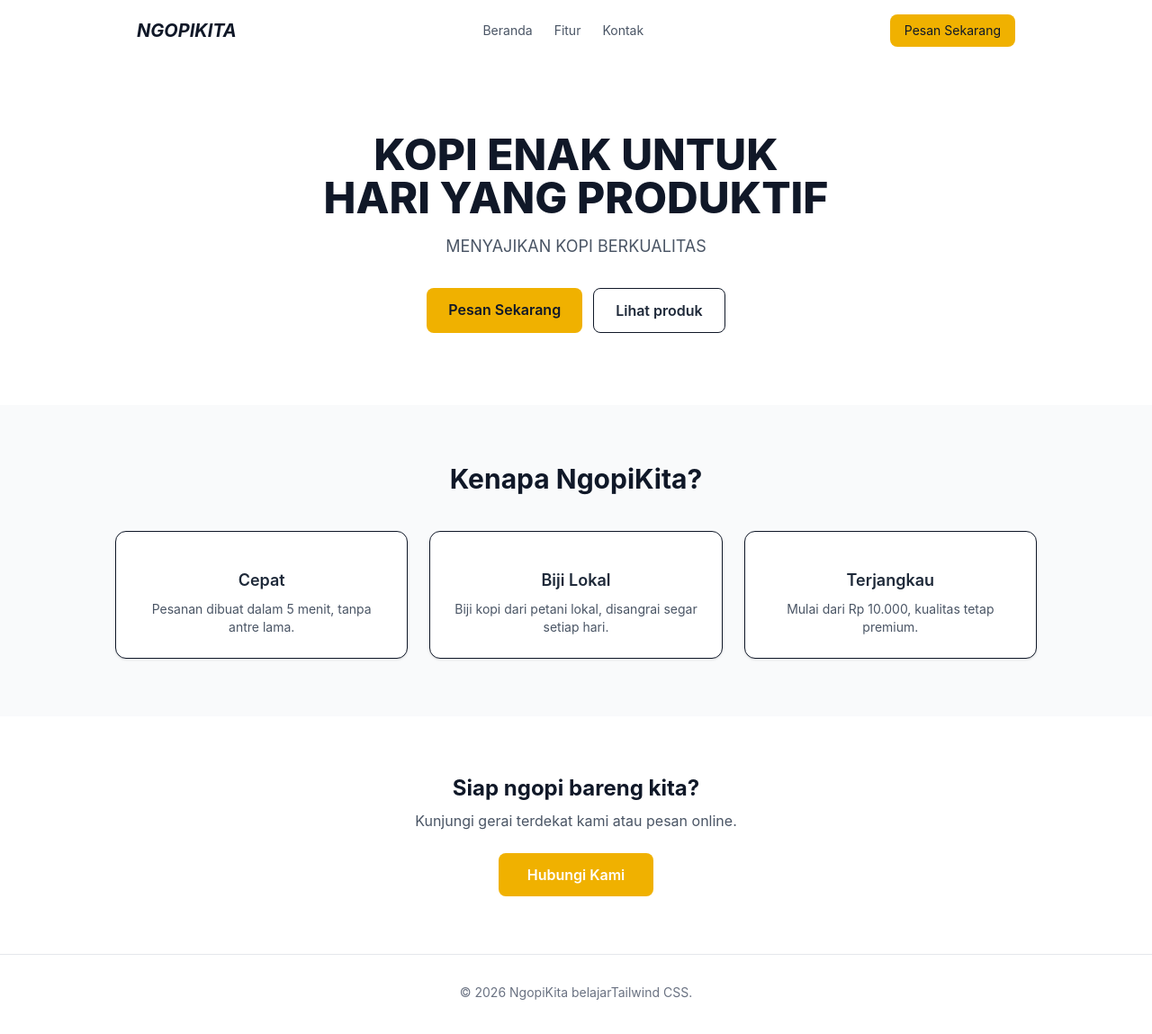
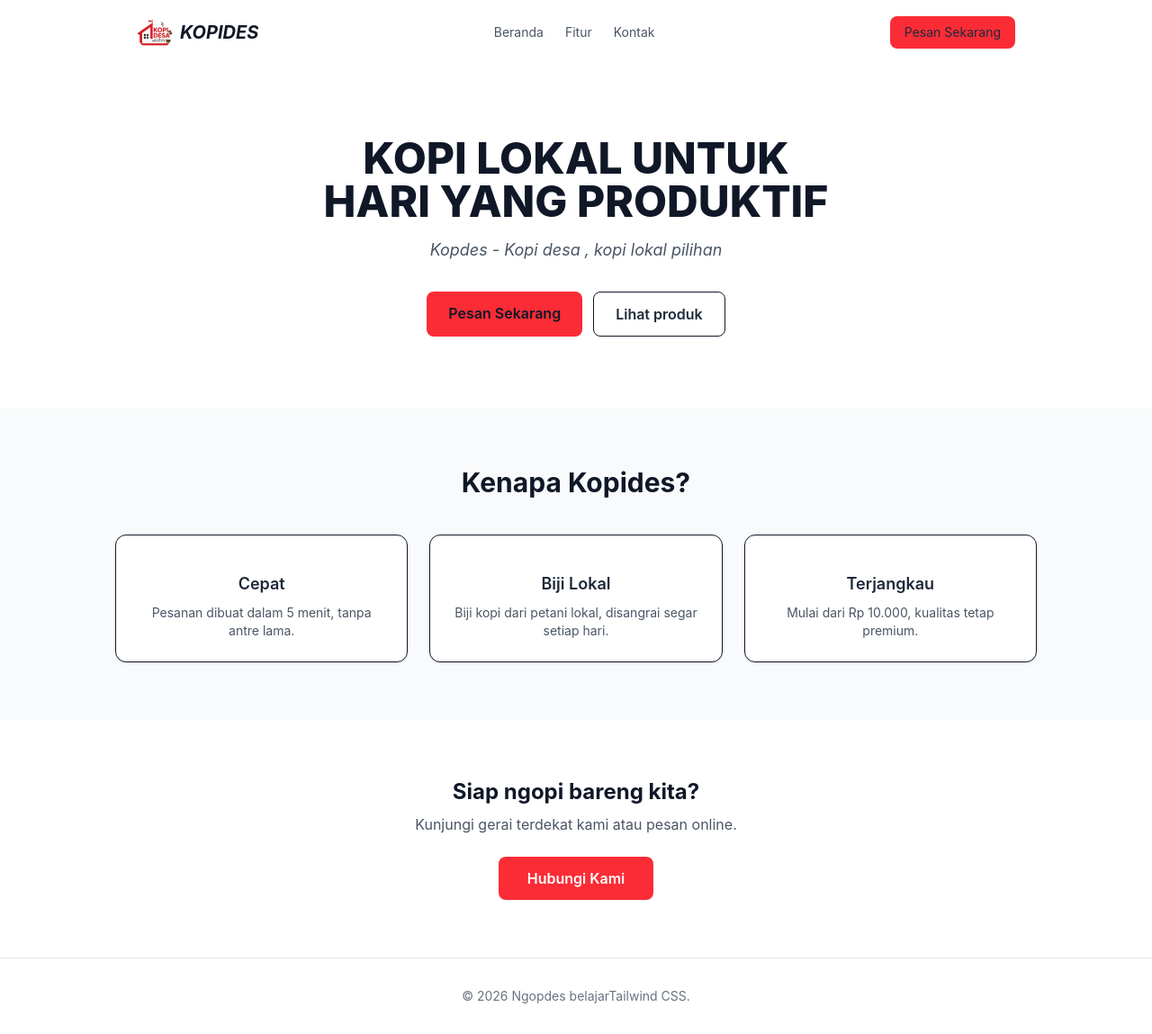
Before and after one commit to HasanFahmilMuktafi/latihan_tailwind1, a website built with Vite: page index.html in a window 1280 px wide. Shown: the whole page at 90% size. Built offline with nearby package versions, Linux system fonts and the light colour scheme.

Commit message:
first commit

```diff
--- a/index.html
+++ b/index.html
@@ -10,27 +10,30 @@
   <body class="bg-white text-gray-800 font-sans">
 
     <header class="flex items-center justify-between px-6 py-4 max-w-5xl mx-auto">
-      <a href="#" class="text-xl uppercase italic font-bold text-gray-900">NgopiKita</a>
+      <a href="#" class="flex items-center gap-2">
+        <img src="/img/kopides.png" alt="Logo Kopides" class="h-10 w-10 object-contain rounded-full" />
+        <span class="text-xl uppercase italic font-bold text-gray-900">KOPIDES</span>
+      </a>
       <nav class="hidden md:flex gap-6 text-sm text-gray-600">
         <a href="#" class="hover:text-gray-900">Beranda</a>
         <a href="#fitur" class="hover:text-gray-900">Fitur</a>
         <a href="#kontak" class="hover:text-gray-900">Kontak</a>
       </nav>
-      <a href="#" class="bg-yellow-500 text-gray-900 text-sm px-4 py-2 rounded-lg hover:bg-yellow-600">
+      <a href="#" class="bg-red-500 text-gray- text-sm px-4 py-2 rounded-lg hover:bg-red-700">
         Pesan Sekarang
       </a>
     </header>
 
     <section class="px-6 py-20 text-center max-w-3xl mx-auto">
       <h1 class="text-4xl md:text-5xl uppercase font-extrabold text-gray-900 text-center">
-        Kopi enak untuk<br class="hidden md:block" />
+        Kopi Lokal Untuk<br class="hidden md:block"/>
         hari yang produktif
       </h1>
-      <p class="mt-4 text-lg text-gray-600 uppercase">
-      menyajikan kopi berkualitas
+      <p class="mt-4 text-lg text-gray-600 italic">
+      Kopdes - Kopi desa , kopi lokal pilihan
       </p>
       <div class="mt-8 flex flex-col sm:flex-row gap-3 justify-center">
-        <a href="#" class="bg-yellow-500 text-gray-900 px-6 py-3 rounded-lg font-semibold hover:bg-yellow-600">
+        <a href="#" class="bg-red-500 text-gray-900 px-6 py-3 rounded-lg font-semibold hover:bg-red-700">
           Pesan Sekarang
         </a>
         <a href="#fitur" class="border border-gray-900 px-6 py-3 rounded-lg font-semibold hover:bg-gray-200">
@@ -41,7 +44,7 @@
 
     <section id="fitur" class="px-6 py-16 bg-gray-50">
       <div class="max-w-5xl mx-auto">
-        <h2 class="text-3xl font-bold text-center text-gray-900">Kenapa NgopiKita?</h2>
+        <h2 class="text-3xl font-bold text-center text-gray-900">Kenapa Kopides?</h2>
         <div class="mt-10 grid grid-cols-1 md:grid-cols-3 gap-6">
 
           <div class="bg-white p-6 rounded-xl shadow-sm border border-gray-900 text-center">
@@ -75,14 +78,13 @@
     <section class="px-6 py-16 text-center">
       <h2 class="text-2xl font-bold text-gray-900">Siap ngopi bareng kita?</h2>
       <p class="mt-2 text-gray-600">Kunjungi gerai terdekat kami atau pesan online.</p>
-      <a href="#" class="inline-block mt-6 bg-yellow-500 text-white px-8 py-3 rounded-lg font-semibold hover:bg-yellow-600">
+      <a href="#" class="inline-block mt-6 bg-red-500 text-white px-8 py-3 rounded-lg font-semibold hover:bg-red-600">
         Hubungi Kami
       </a>
     </section>
 
     <footer id="kontak" class="py-8 text-center text-sm text-gray-500 border-t border-gray-200">
-      © 2026 NgopiKita belajarTailwind CSS.
+      © 2026 Ngopdes belajarTailwind CSS.
     </footer>
-
   </body>
 </html>
```
Also changed, not shown: img/kopides.png (added).
